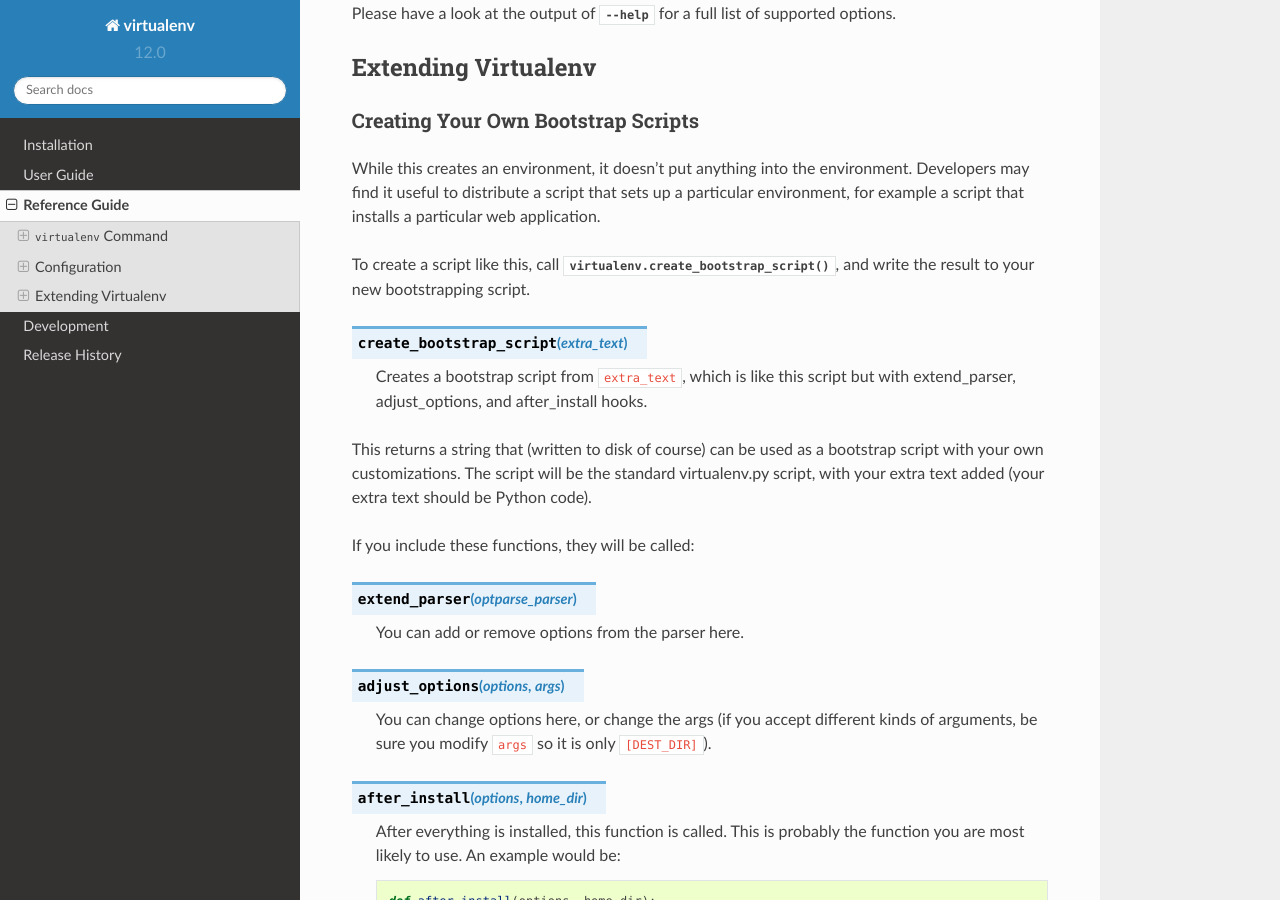
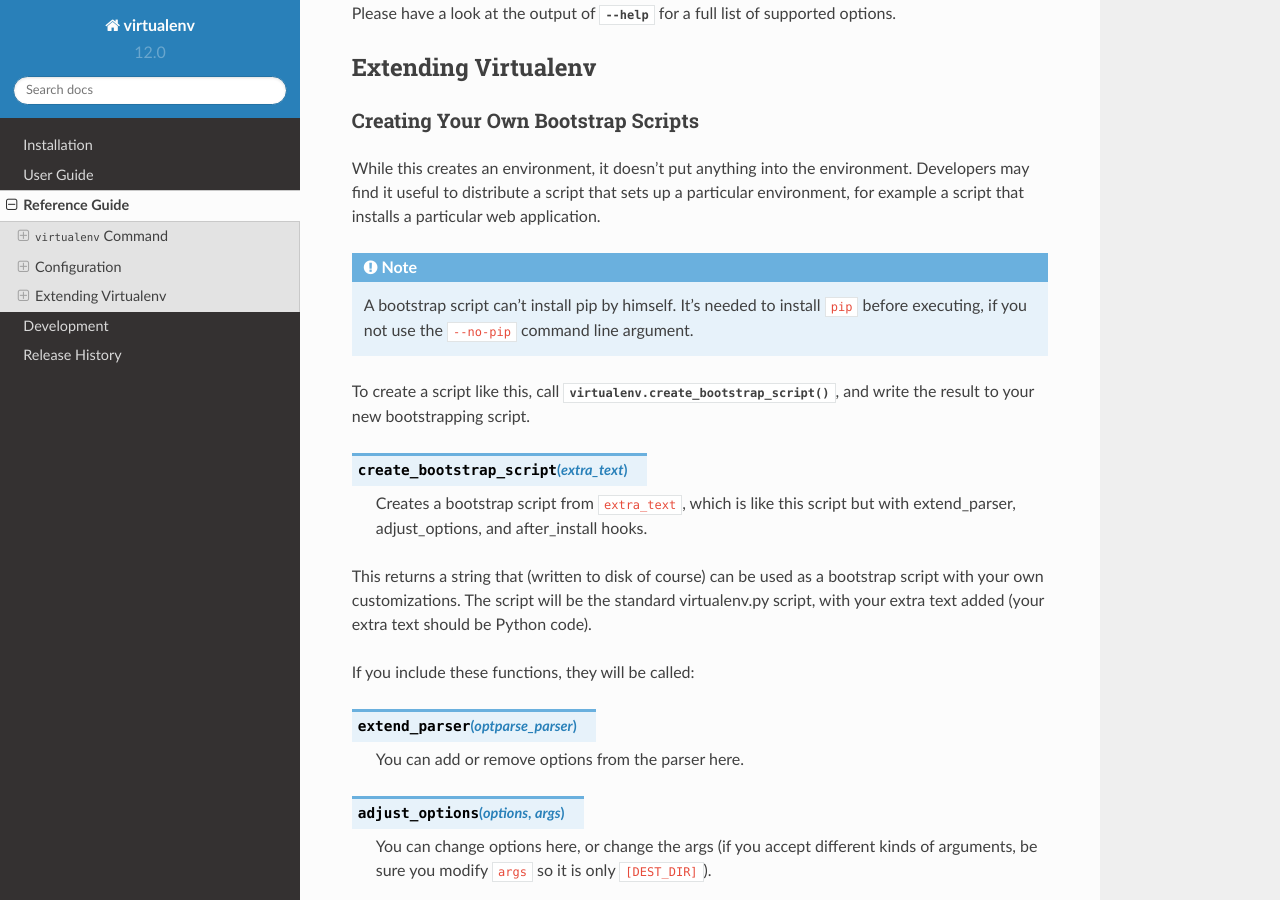
Before and after one commit to pypa/virtualenv, a Sphinx documentation site: the page built from docs/reference.rst, in a window 1280 px wide and 900 px high, scrolled down 3442 px. Built offline with Sphinx 7.4.7 and the Read the Docs theme 2.0.0, drawn with Linux system fonts in a browser that asks for light colours.

Commit message:
Add a note, that bootstrap script can't install pip.

```diff
--- a/docs/reference.rst
+++ b/docs/reference.rst
@@ -184,6 +184,12 @@
 that sets up a particular environment, for example a script that
 installs a particular web application.
 
+.. note::
+
+    A bootstrap script can't install pip by himself. It's needed to install
+    ``pip`` before executing, if you not use the ``--no-pip`` command line
+    argument.
+
 To create a script like this, call
 :py:func:`virtualenv.create_bootstrap_script`, and write the
 result to your new bootstrapping script.
```
